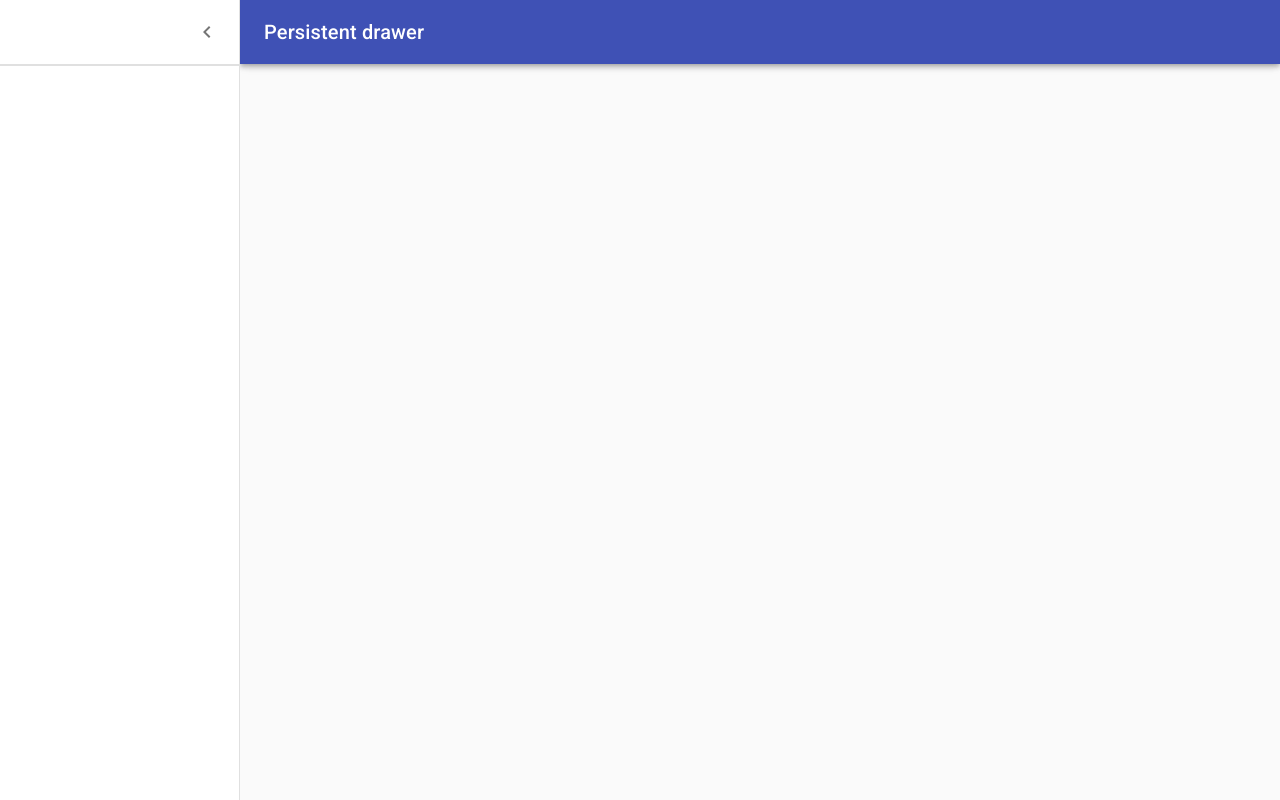
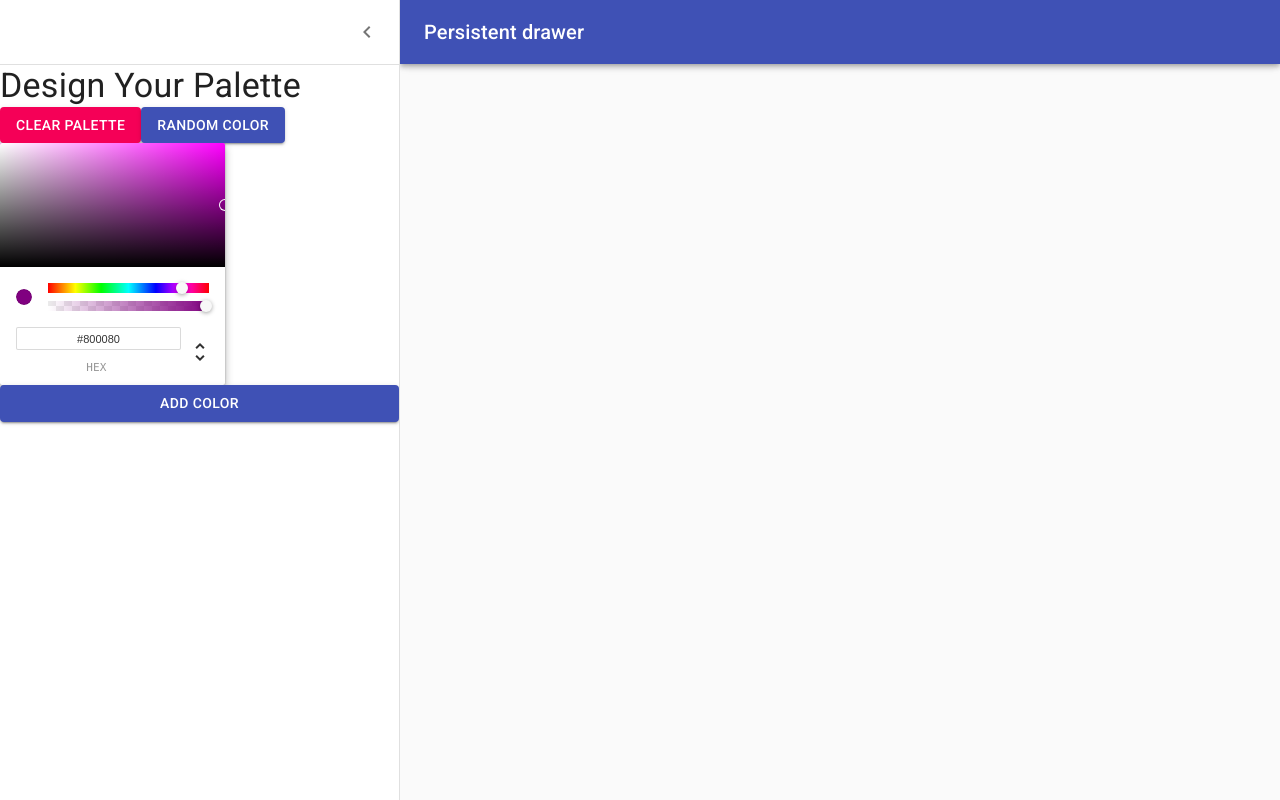
Before and after one commit to jnz73/react-colors, a React (Create React App) app: page /palette/new in a window 1280 px wide. Both pictures are taken after a click on the button "open drawer". Built offline with nearby package versions, Linux system fonts and the light colour scheme.

Commit message:
add color-chrome picher and buttons to drawer

```diff
--- a/package.json
+++ b/package.json
@@ -12,6 +12,7 @@
         "chroma-js": "^2.1.0",
         "rc-slider": "^9.2.1",
         "react": "^16.12.0",
+        "react-color": "2.17.2",
         "react-copy-to-clipboard": "^5.0.2",
         "react-dom": "^16.12.0",
         "react-router-dom": "^5.1.2",
--- a/src/NewPaletteForm.js
+++ b/src/NewPaletteForm.js
@@ -10,8 +10,10 @@
 import IconButton from '@material-ui/core/IconButton';
 import MenuIcon from '@material-ui/icons/Menu';
 import ChevronLeftIcon from '@material-ui/icons/ChevronLeft';
+import { ChromePicker } from 'react-color';
+import Button from '@material-ui/core/Button';
 
-const drawerWidth = 240;
+const drawerWidth = 400;
 
 const styles = theme => ({
     root: {
@@ -124,8 +126,22 @@
                         </IconButton>
                     </div>
                     <Divider />
-
-                    <Divider />
+                    <Typography variant="h4">Design Your Palette</Typography>
+                    <div>
+                        <Button variant="contained" color="secondary">
+                            Clear Palette
+                        </Button>
+                        <Button variant="contained" color="primary">
+                            Random Color
+                        </Button>
+                    </div>
+                    <ChromePicker
+                        color="purple"
+                        onChangeComplete={newColor => console.log(newColor)}
+                    />
+                    <Button variant="contained" color="primary">
+                        Add Color
+                    </Button>
                 </Drawer>
                 <main
                     className={classNames(classes.content, {
```
Also changed, not shown: 1 other file (tests, documents, lock files or other folders). Lines whose indentation alone changed are shown as unchanged.
